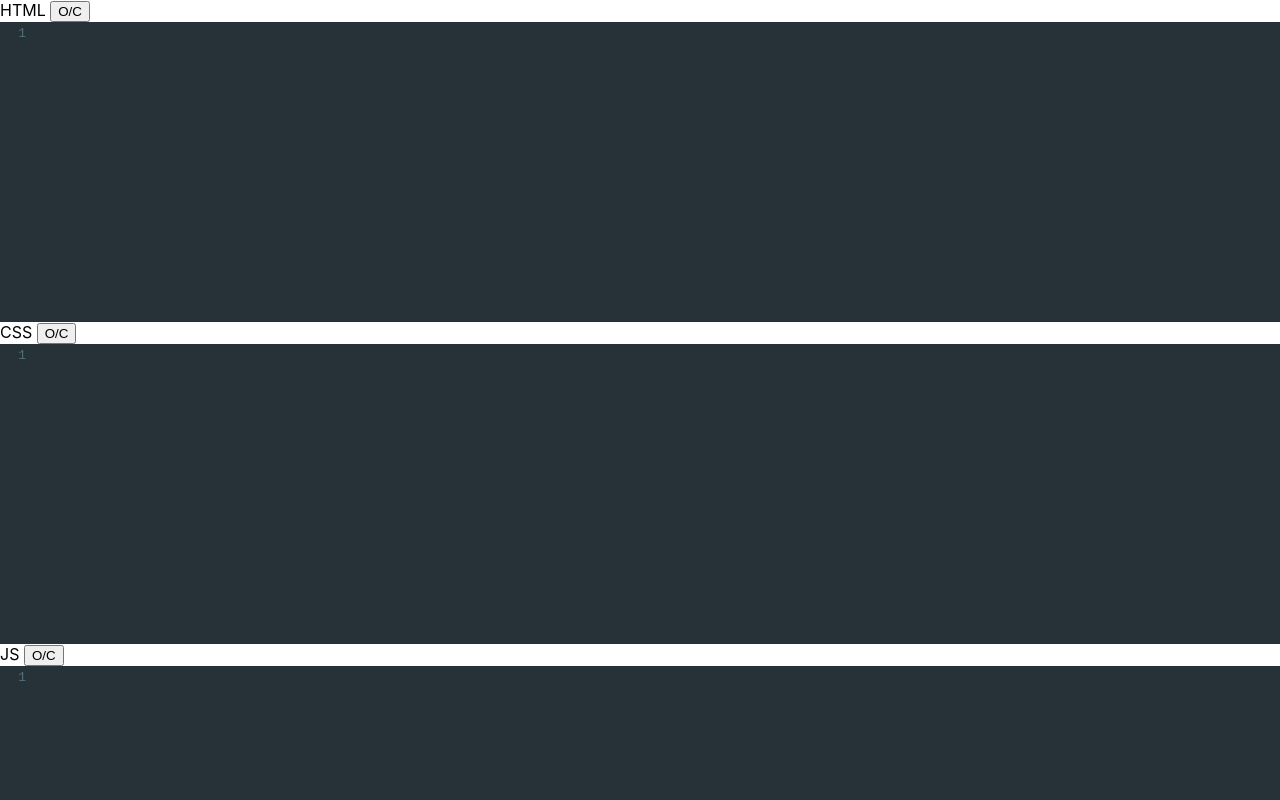
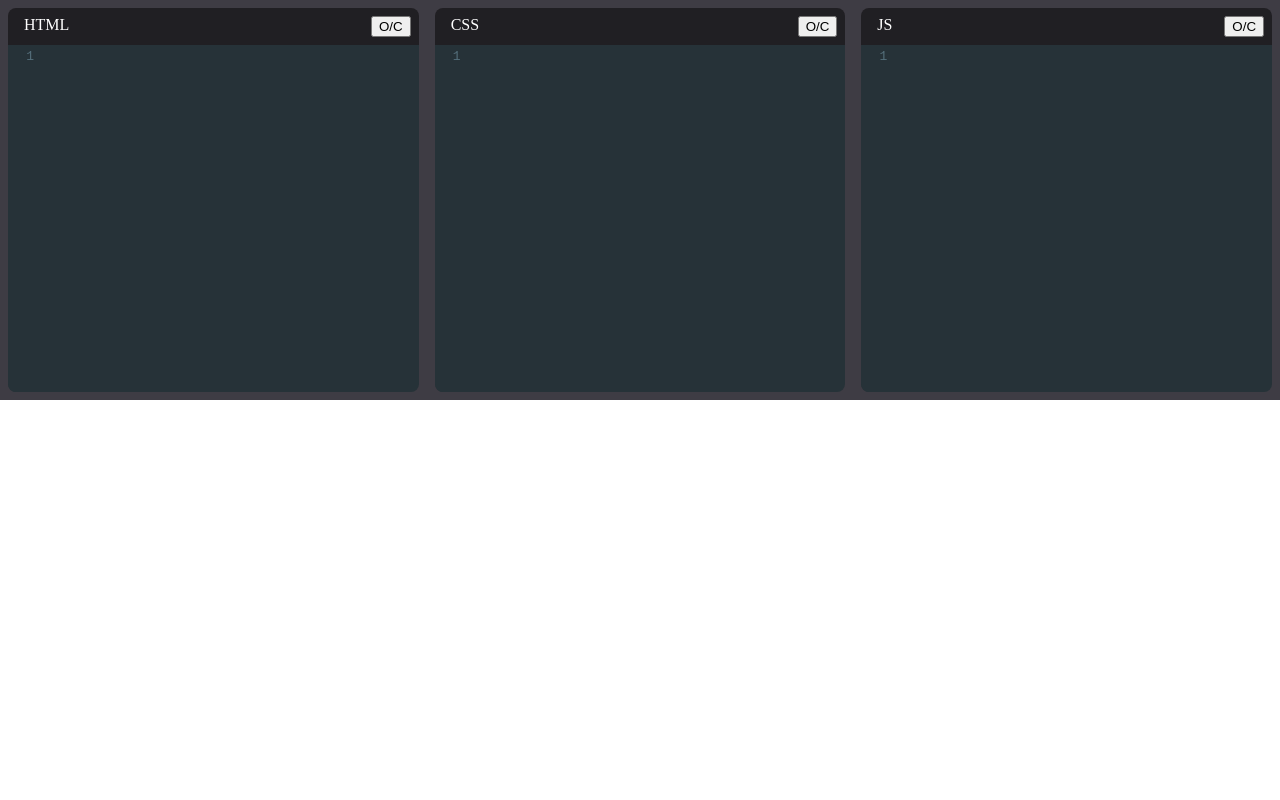
Before and after one commit to sir-radar/codepen-clone, a React (Create React App) app: page / in a window 1280 px wide. Shown: the top 800 px of the page. Built offline with nearby package versions, Linux system fonts and the light colour scheme.

Commit message:
added css styling

```diff
--- a/src/index.css
+++ b/src/index.css
@@ -1,13 +1,42 @@
 body {
   margin: 0;
-  font-family: -apple-system, BlinkMacSystemFont, 'Segoe UI', 'Roboto', 'Oxygen',
-    'Ubuntu', 'Cantarell', 'Fira Sans', 'Droid Sans', 'Helvetica Neue',
-    sans-serif;
-  -webkit-font-smoothing: antialiased;
-  -moz-osx-font-smoothing: grayscale;
 }
 
-code {
-  font-family: source-code-pro, Menlo, Monaco, Consolas, 'Courier New',
-    monospace;
+.top-pane {
+  background-color: hsl(255, 6%, 25%);
 }
+
+.pane {
+  height: 50vh;
+  display: flex;
+}
+
+.editor-container {
+  flex-grow: 1;
+  flex-basis: 0;
+  display: flex;
+  flex-direction: column;
+  padding: 0.5rem;
+  background-color: hsl(255, 6%, 25%);
+}
+
+.editor-title {
+  display: flex;
+  justify-content: space-between;
+  background-color: hsl(255, 6%, 13%);
+  color: white;
+  padding: 0.5rem 0.5rem 0.5rem 1rem;
+  border-top-left-radius: 0.5rem;
+  border-top-right-radius: 0.5rem;
+}
+
+.CodeMirror {
+  height: 100% !important;
+}
+
+.code-mirror-wrapper {
+  flex-grow: 1;
+  border-bottom-right-radius: 0.5rem;
+  border-bottom-left-radius: 0.5rem;
+  overflow: hidden;
+}
```
